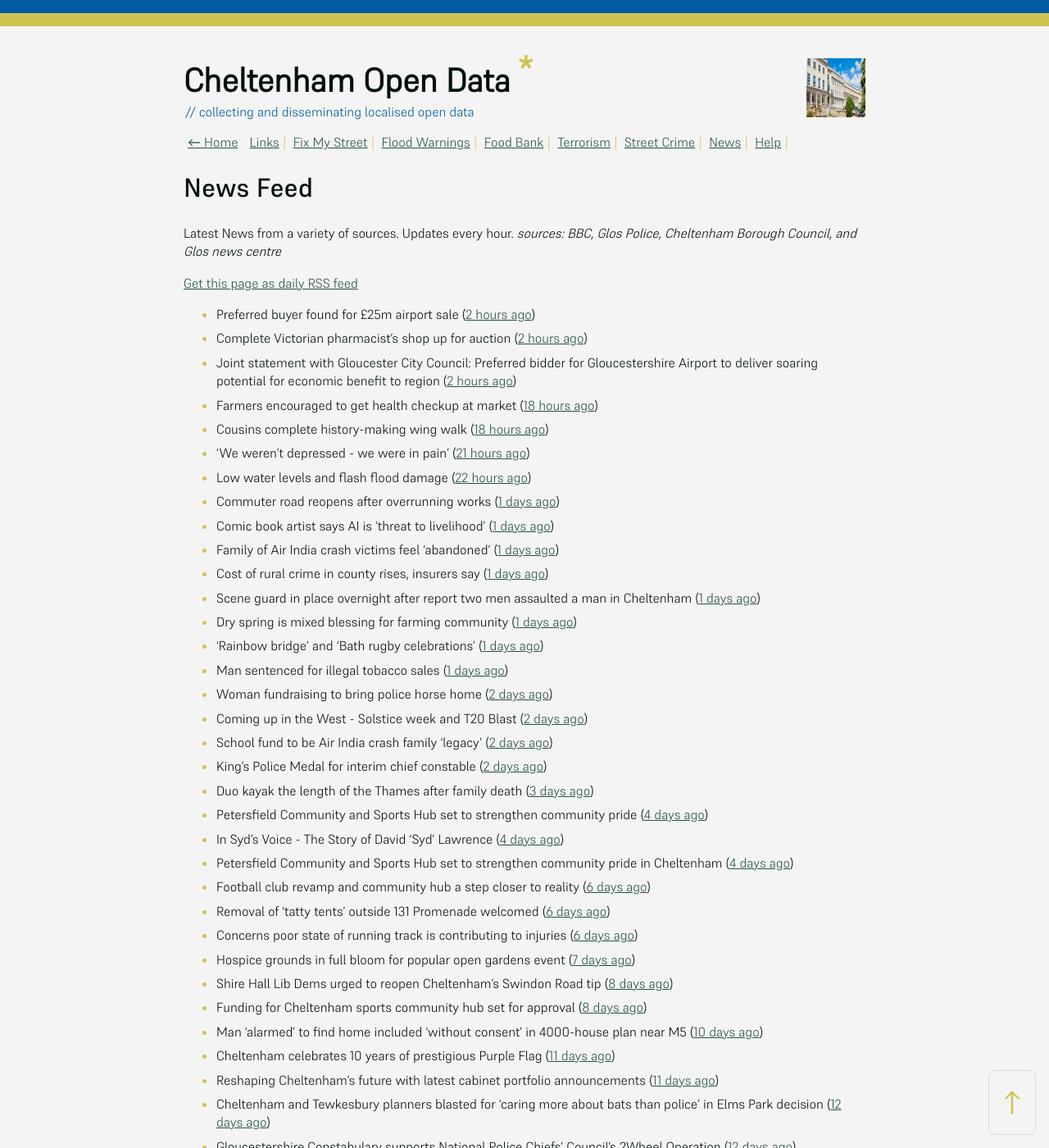
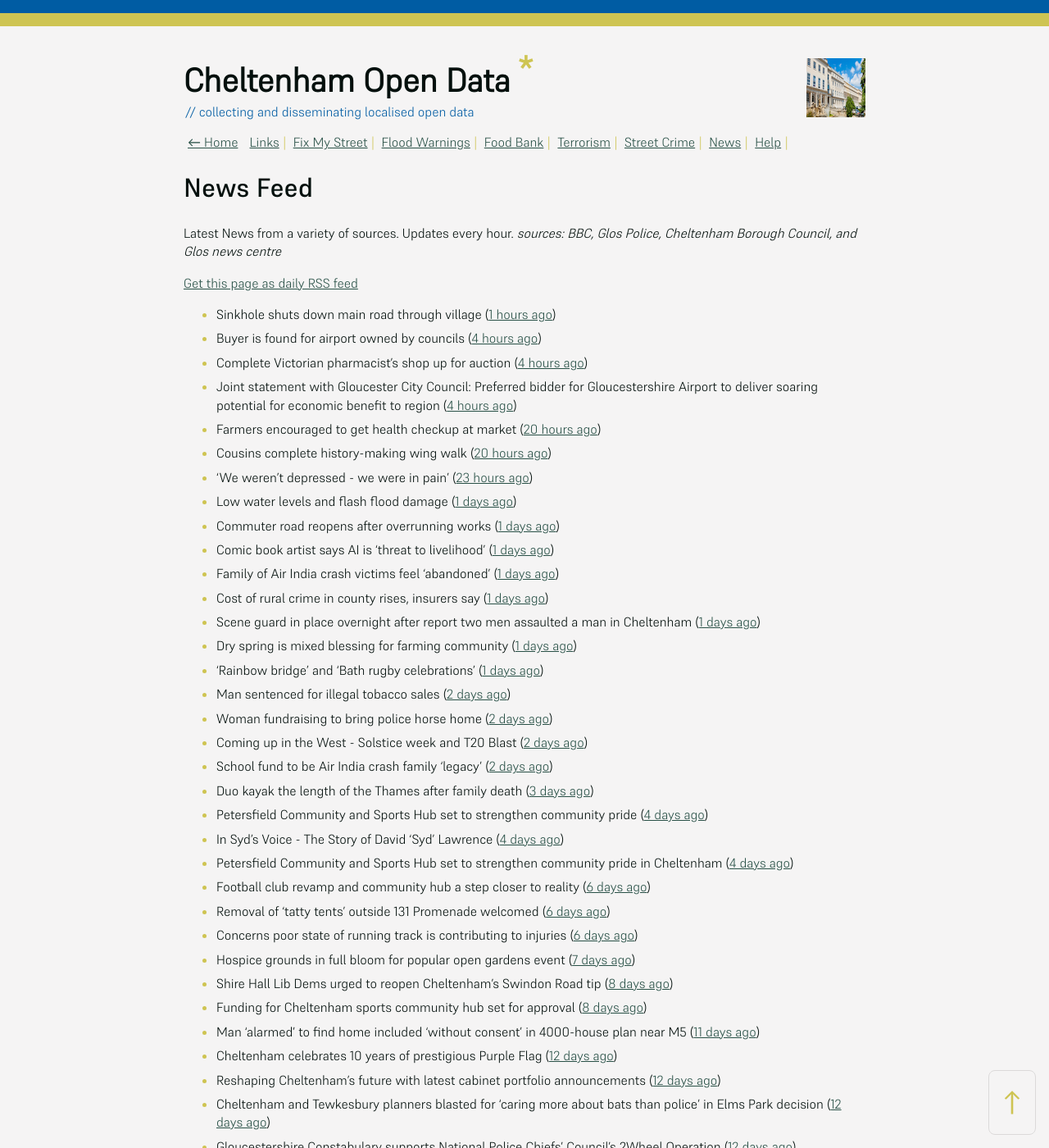
Before and after one commit to mat-0/cheltenham-open-data, a Jekyll site: the page built from _pages/news.md, in a window 1280 px wide and 1400 px high. Shown: the whole window at 82% size. Built offline with Jekyll 4.4.1, drawn with Linux system fonts in a browser that asks for light colours; some of the changed text lies outside the part shown.

Commit message:
Updated 2025-06-18 09:58:00

```diff
--- a/_pages/news.md
+++ b/_pages/news.md
@@ -12,13 +12,14 @@ _sources: BBC, Glos Police, Cheltenham Borough Council, and Glos news centre_
 [Get this page as daily RSS feed](/daily.rss)
 
 <!-- news_marker starts -->
-- Preferred buyer found for £25m airport sale ([2 hours ago](https://www.bbc.com/news/articles/c70xjdr4veyo))
-- Complete Victorian pharmacist's shop up for auction ([2 hours ago](https://www.bbc.com/news/articles/cly36y5qwz3o))
-- Joint statement with Gloucester City Council: Preferred bidder for Gloucestershire Airport to deliver soaring potential for economic benefit to region ([2 hours ago](https://www.cheltenham.gov.uk/news/article/3021/joint_statement_with_gloucester_city_council_preferred_bidder_for_gloucestershire_airport_to_deliver_soaring_potential_for_economic_benefit_to_region))
-- Farmers encouraged to get health checkup at market ([18 hours ago](https://www.bbc.com/news/articles/c5yxyye6rglo))
-- Cousins complete history-making wing walk ([18 hours ago](https://www.bbc.com/news/articles/czxw6npq667o))
-- 'We weren't depressed - we were in pain' ([21 hours ago](https://www.bbc.com/news/articles/cvgv27g4wjno))
-- Low water levels and flash flood damage ([22 hours ago](https://www.bbc.com/news/articles/cn5krq5pgldo))
+- Sinkhole shuts down main road through village ([1 hours ago](https://www.bbc.com/news/articles/c4gk5d89n8zo))
+- Buyer is found for airport owned by councils ([4 hours ago](https://www.bbc.com/news/articles/c70xjdr4veyo))
+- Complete Victorian pharmacist's shop up for auction ([4 hours ago](https://www.bbc.com/news/articles/cly36y5qwz3o))
+- Joint statement with Gloucester City Council: Preferred bidder for Gloucestershire Airport to deliver soaring potential for economic benefit to region ([4 hours ago](https://www.cheltenham.gov.uk/news/article/3021/joint_statement_with_gloucester_city_council_preferred_bidder_for_gloucestershire_airport_to_deliver_soaring_potential_for_economic_benefit_to_region))
+- Farmers encouraged to get health checkup at market ([20 hours ago](https://www.bbc.com/news/articles/c5yxyye6rglo))
+- Cousins complete history-making wing walk ([20 hours ago](https://www.bbc.com/news/articles/czxw6npq667o))
+- 'We weren't depressed - we were in pain' ([23 hours ago](https://www.bbc.com/news/articles/cvgv27g4wjno))
+- Low water levels and flash flood damage ([1 days ago](https://www.bbc.com/news/articles/cn5krq5pgldo))
 - Commuter road reopens after overrunning works ([1 days ago](https://www.bbc.com/news/articles/c78n5zl514lo))
 - Comic book artist says AI is 'threat to livelihood' ([1 days ago](https://www.bbc.com/news/articles/cjrnr779z2lo))
 - Family of Air India crash victims feel 'abandoned' ([1 days ago](https://www.bbc.com/news/articles/c5y0lwreg9qo))
@@ -26,11 +27,10 @@ _sources: BBC, Glos Police, Cheltenham Borough Council, and Glos news centre_
 - Scene guard in place overnight after report two men assaulted a man in Cheltenham ([1 days ago](https://gloucesternewscentre.co.uk/scene-guard-in-place-overnight-after-report-two-men-assaulted-a-man-in-cheltenham/))
 - Dry spring is mixed blessing for farming community ([1 days ago](https://www.bbc.com/news/articles/c8d1vglgj9zo))
 - 'Rainbow bridge' and 'Bath rugby celebrations' ([1 days ago](https://www.bbc.com/news/articles/cx2e29jqllgo))
-- Man sentenced for illegal tobacco sales ([1 days ago](https://gloucesternewscentre.co.uk/man-sentenced-for-illegal-tobacco-sales/))
+- Man sentenced for illegal tobacco sales ([2 days ago](https://gloucesternewscentre.co.uk/man-sentenced-for-illegal-tobacco-sales/))
 - Woman fundraising to bring police horse home ([2 days ago](https://www.bbc.com/news/articles/c1ld0n474llo))
 - Coming up in the West - Solstice week and T20 Blast ([2 days ago](https://www.bbc.com/news/articles/c4g3nze858lo))
 - School fund to be Air India crash family 'legacy' ([2 days ago](https://www.bbc.com/news/articles/c5y5ygl2g31o))
-- King's Police Medal for interim chief constable ([2 days ago](https://www.bbc.com/news/articles/c39x9jz8ez1o))
 - Duo kayak the length of the Thames after family death ([3 days ago](https://www.bbc.com/news/articles/c79ep5dqpd3o))
 - Petersfield Community and Sports Hub set to strengthen community pride ([4 days ago](https://gloucesternewscentre.co.uk/petersfield-community-and-sports-hub-set-to-strengthen-community-pride/))
 - In Syd's Voice - The Story of David 'Syd' Lawrence ([4 days ago](https://www.bbc.co.uk/sounds/play/p0lj4vvq))
@@ -41,25 +41,25 @@ _sources: BBC, Glos Police, Cheltenham Borough Council, and Glos news centre_
 - Hospice grounds in full bloom for popular open gardens event ([7 days ago](https://gloucesternewscentre.co.uk/hospice-grounds-in-full-bloom-for-popular-open-gardens-event/))
 - Shire Hall Lib Dems urged to reopen Cheltenham’s Swindon Road tip ([8 days ago](https://gloucesternewscentre.co.uk/shire-hall-lib-dems-urged-to-reopen-cheltenhams-swindon-road-tip/))
 - Funding for Cheltenham sports community hub set for approval ([8 days ago](https://gloucesternewscentre.co.uk/funding-for-cheltenham-sports-community-hub-set-for-approval/))
-- Man ‘alarmed’ to find home included ‘without consent’ in 4000-house plan near M5 ([10 days ago](https://gloucesternewscentre.co.uk/man-alarmed-to-find-home-included-without-consent-in-4000-house-plan-near-m5/))
-- Cheltenham celebrates 10 years of prestigious Purple Flag ([11 days ago](https://www.cheltenham.gov.uk/news/article/3019/cheltenham_celebrates_10_years_of_prestigious_purple_flag))
-- Reshaping Cheltenham’s future with latest cabinet portfolio announcements ([11 days ago](https://www.cheltenham.gov.uk/news/article/3018/reshaping_cheltenhams_future_with_latest_cabinet_portfolio_announcements))
+- Man ‘alarmed’ to find home included ‘without consent’ in 4000-house plan near M5 ([11 days ago](https://gloucesternewscentre.co.uk/man-alarmed-to-find-home-included-without-consent-in-4000-house-plan-near-m5/))
+- Cheltenham celebrates 10 years of prestigious Purple Flag ([12 days ago](https://www.cheltenham.gov.uk/news/article/3019/cheltenham_celebrates_10_years_of_prestigious_purple_flag))
+- Reshaping Cheltenham’s future with latest cabinet portfolio announcements ([12 days ago](https://www.cheltenham.gov.uk/news/article/3018/reshaping_cheltenhams_future_with_latest_cabinet_portfolio_announcements))
 - Cheltenham and Tewkesbury planners blasted for ‘caring more about bats than police’ in Elms Park decision ([12 days ago](https://gloucesternewscentre.co.uk/cheltenham-and-tewkesbury-planners-blasted-for-caring-more-about-bats-than-police-in-elms-park-decision/))
 - Gloucestershire Constabulary supports National Police Chiefs’ Council’s 2Wheel Operation ([12 days ago](https://gloucesternewscentre.co.uk/gloucestershire-constabulary-supports-national-police-chiefs-councils-2wheel-operation/))
 - Decision on tapas bar which wants people to ‘enjoy good food and nice wine’ ([12 days ago](https://gloucesternewscentre.co.uk/decision-on-tapas-bar-which-wants-people-to-enjoy-good-food-and-nice-wine/))
-- Skinny jabs linked to surprise pregnancies warning ([12 days ago](https://www.bbc.co.uk/sounds/play/p0lgh4cd))
+- Skinny jabs linked to surprise pregnancies warning ([13 days ago](https://www.bbc.co.uk/sounds/play/p0lgh4cd))
 - Development consent granted for M5 Junction 10 Improvements Scheme ([13 days ago](https://gloucesternewscentre.co.uk/development-consent-granted-for-m5-junction-10-improvements-scheme/))
 - £25k cash boost for much-loved Cheltenham Playhouse ([14 days ago](https://gloucesternewscentre.co.uk/25k-cash-boost-for-much-loved-cheltenham-playhouse/))
 - £25k cash boost for much-loved Cheltenham Playhouse ([14 days ago](https://www.cheltenham.gov.uk/news/article/3017/25k_cash_boost_for_much-loved_cheltenham_playhouse))
-- Neighbourhood Watch encourages people to join to deter crime ([15 days ago](https://gloucesternewscentre.co.uk/neighbourhood-watch-encourages-people-to-join-to-deter-crime/))
-- ‘Ironic’ 131 Promenade precedent being used for Pittville Pump Room cafe plans ([15 days ago](https://gloucesternewscentre.co.uk/ironic-131-promenade-precedent-being-used-for-pittville-pump-room-cafe-plans/))
-- Airport chief rejects claims ‘flight schools are being pushed away and business is being run down for housing’ ([15 days ago](https://gloucesternewscentre.co.uk/airport-chief-rejects-claims-flight-schools-are-being-pushed-away-and-business-is-being-run-down-for-housing/))
-- Major development near Cheltenham ‘will provide 4000 much-needed homes’ ([16 days ago](https://gloucesternewscentre.co.uk/major-development-near-cheltenham-will-provide-4000-much-needed-homes/))
+- Neighbourhood Watch encourages people to join to deter crime ([16 days ago](https://gloucesternewscentre.co.uk/neighbourhood-watch-encourages-people-to-join-to-deter-crime/))
+- ‘Ironic’ 131 Promenade precedent being used for Pittville Pump Room cafe plans ([16 days ago](https://gloucesternewscentre.co.uk/ironic-131-promenade-precedent-being-used-for-pittville-pump-room-cafe-plans/))
+- Airport chief rejects claims ‘flight schools are being pushed away and business is being run down for housing’ ([16 days ago](https://gloucesternewscentre.co.uk/airport-chief-rejects-claims-flight-schools-are-being-pushed-away-and-business-is-being-run-down-for-housing/))
+- Major development near Cheltenham ‘will provide 4000 much-needed homes’ ([17 days ago](https://gloucesternewscentre.co.uk/major-development-near-cheltenham-will-provide-4000-much-needed-homes/))
 - GALLERY: Saturday at Wychwood Festival 2025 ([17 days ago](https://gloucesternewscentre.co.uk/gallery-saturday-at-wychwood-festival-2025/))
 - GALLERY: Friday at Wychwood Festival 2025 ([18 days ago](https://gloucesternewscentre.co.uk/gallery-friday-at-wychwood-festival-2025/))
 - A joint statement about Elms Park ([19 days ago](https://www.cheltenham.gov.uk/news/article/3015/a_joint_statement_about_elms_park))
-- Huge M5 ‘dormitory town’ for almost 9000 people near Cheltenham gets the green light ([19 days ago](https://gloucesternewscentre.co.uk/huge-m5-dormitory-town-for-almost-9000-people-near-cheltenham-gets-the-green-light/))
-- Elms Park development clears first hurdle ([19 days ago](https://gloucesternewscentre.co.uk/elms-park-development-clears-first-hurdle/))
+- Huge M5 ‘dormitory town’ for almost 9000 people near Cheltenham gets the green light ([20 days ago](https://gloucesternewscentre.co.uk/huge-m5-dormitory-town-for-almost-9000-people-near-cheltenham-gets-the-green-light/))
+- Elms Park development clears first hurdle ([20 days ago](https://gloucesternewscentre.co.uk/elms-park-development-clears-first-hurdle/))
 - Fears people ‘lose right to BBQ in the sun’ as roof will ‘overshadow’ gardens ([25 days ago](https://gloucesternewscentre.co.uk/fears-people-lose-right-to-bbq-in-the-sun-as-roof-will-overshadow-gardens/))
 - Fears 4115 homes near M5 will have ‘disastrous’ effect on area as seven villages fight scheme ([25 days ago](https://gloucesternewscentre.co.uk/fears-4115-homes-near-m5-will-have-disastrous-effect-on-area-as-seven-villages-fight-scheme/))
 - Luxury spa hotel could be the future for iconic Municipal Offices as preferred bidder is selected ([27 days ago](https://www.cheltenham.gov.uk/news/article/3014/luxury_spa_hotel_could_be_the_future_for_iconic_municipal_offices_as_preferred_bidder_is_selected))
```
Also changed, not shown: _data/flood.json (+4 -4 lines), _pages/fix-my-street.md (+4 -4 lines), index.md (+5 -5 lines).
